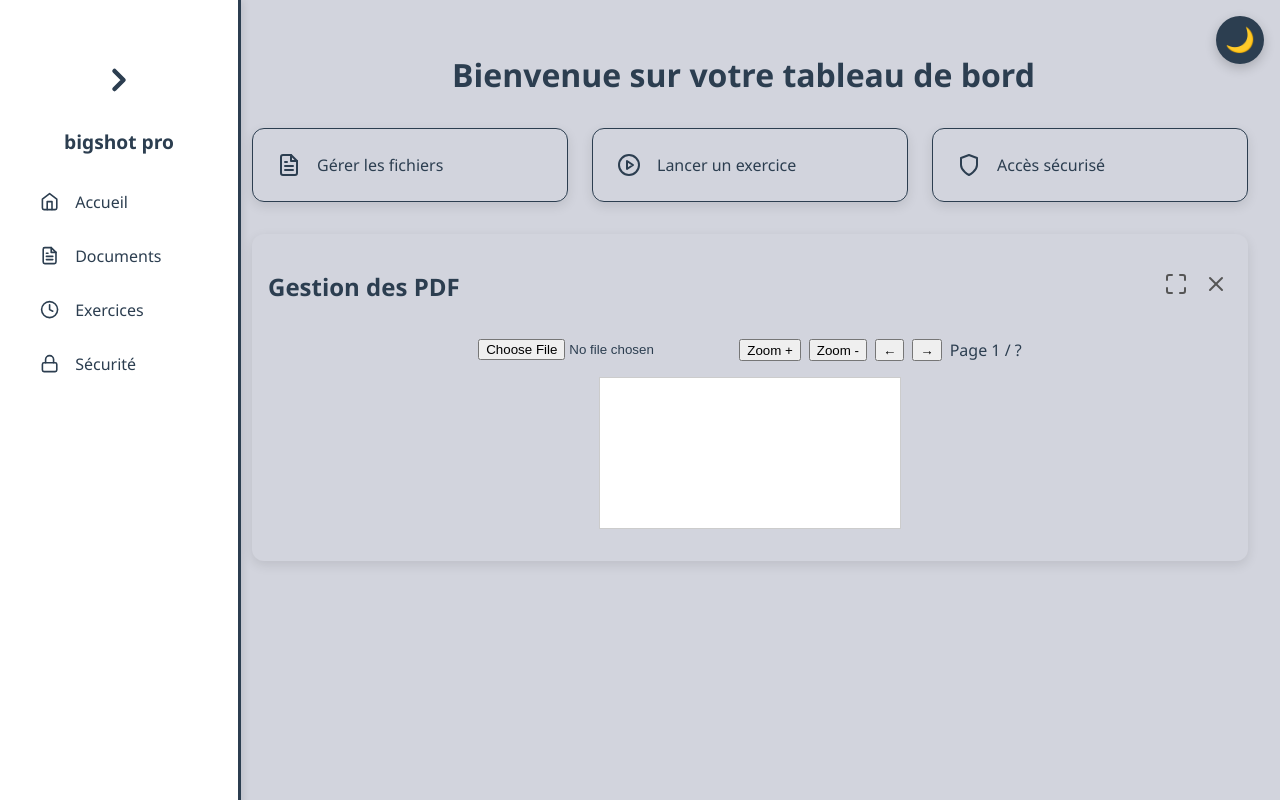
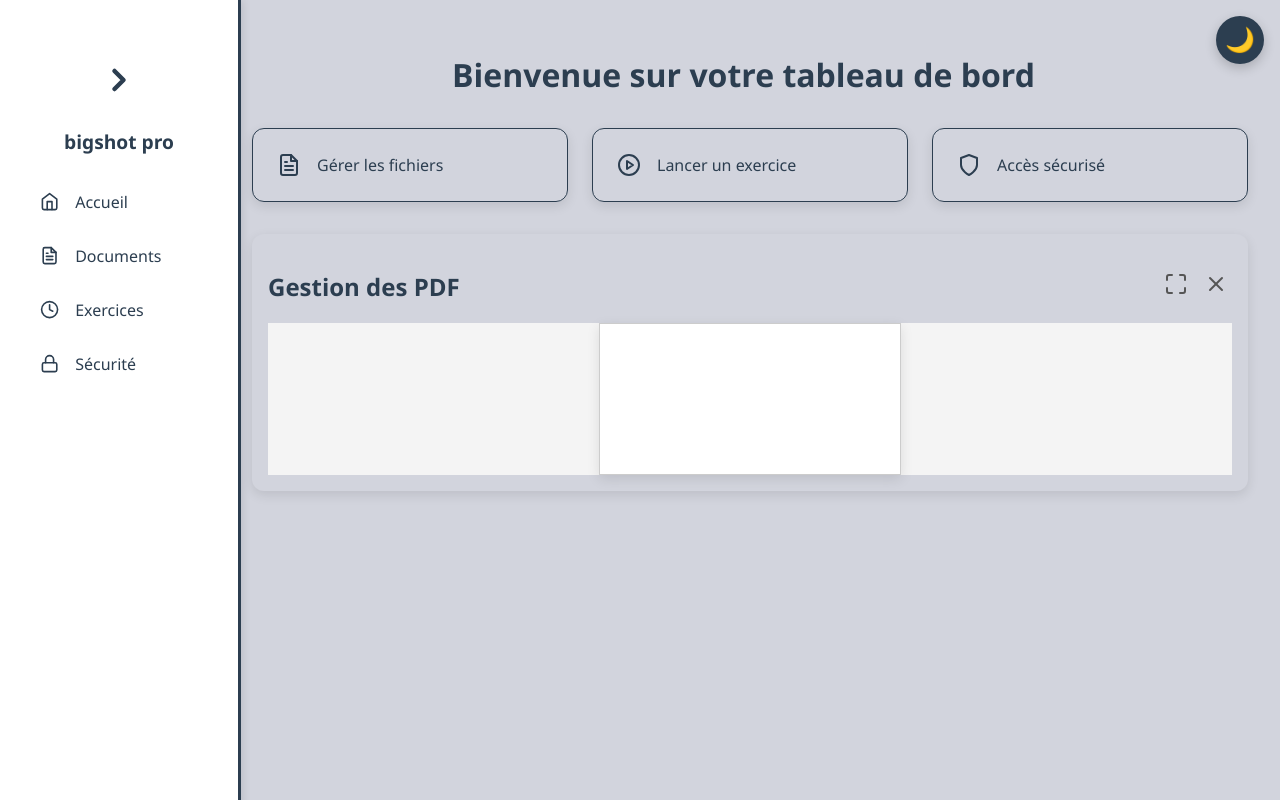
Before and after one commit to lord-rabbi/bigshot, a React (Vite) app: page / in a window 1280 px wide. Both pictures are taken after a click on the element "Gérer les fichiers". Built offline with nearby package versions, Linux system fonts and the light colour scheme.

Commit message:
amelioration style siderbar

```diff
--- a/public/index.html
+++ b/public/index.html
@@ -2,10 +2,7 @@
 <html lang="en">
   <head>
     <meta charset="UTF-8" />
-    <meta
-      http-equiv="Content-Security-Policy"
-      content="default-src 'self' http://localhost:5173; script-src 'self' 'unsafe-eval' http://localhost:5173; style-src 'self' 'unsafe-inline'; img-src 'self' data:;"
-    />
+
     <title>bigshot_pro</title>
   </head>
   <body>
--- a/src/components/PDFViewer.css
+++ b/src/components/PDFViewer.css
@@ -1,35 +1,114 @@
 .pdf-viewer {
+  position: relative;
+  display: flex;
+  flex-direction: row;
+  align-items: center;
+  justify-content: center;
+  height: 100%;
+  width: 100%;
+  background-color: #f4f4f4;
+  box-sizing: border-box;
+  transition: all 0.3s ease-in-out;
+}
+
+.pdf-viewer.expanded {
+  height: 100vh;
+  width: 100vw;
+  background-color: var(--bg);
+}
+
+canvas {
+  max-width: 90%;
+  max-height: 85vh;
+  border: 1px solid #ccc;
+  background-color: white;
+  box-shadow: 0 4px 12px rgba(0,0,0,0.1);
+  transition: all 0.3s ease-in-out;
+}
+
+.compact-controls {
+  position: fixed;
+  top: 100px;
+  left: 0;
+  height: 100vh;
+  width: 90px;
   display: flex;
   flex-direction: column;
   align-items: center;
   justify-content: flex-start;
-  height: 100%;
-  width: 100%;
-  padding: 1rem;
-  box-sizing: border-box;
-  transition: all 0.4s ease-in-out;
+  padding: 1rem 0.5rem;
+  color: #ffffff;
+  z-index: 1000;
+  gap: 1rem;
+  overflow-y: auto;
+  scrollbar-width: thin;
+  scrollbar-color: #888 transparent;
 }
 
-.pdf-viewer.expanded {
-  height: 100vh;
-  padding: 0;
+.compact-controls::-webkit-scrollbar {
+  width: 6px;
 }
 
-.controls {
-  display: flex;
-  flex-wrap: wrap;
-  gap: 0.5rem;
-  margin-bottom: 1rem;
-  justify-content: center;
+.compact-controls::-webkit-scrollbar-thumb {
+  background-color: #888;
+  border-radius: 4px;
 }
 
-canvas {
-  flex-grow: 1;
-  width: auto;
-  max-width: 100%;
-  height: auto;
-  max-height: calc(100vh - 140px);
-  border: 1px solid #ccc;
-  background-color: white;
-  transition: all 0.4s ease-in-out;
+.compact-controls input[type="file"] {
+  font-size: 0.7rem;
+  color: #ffffff;
+  background: none;
+  border: none;
+  text-align: center;
+  width: 100%;
+  cursor: pointer;
 }
+
+.compact-controls button {
+  width: 36px;
+  height: 36px;
+  border-radius: 50%;
+  border: none;
+  background-color: #3a3f5c;
+  color: #ffffff;
+  font-weight: bold;
+  font-size: 1rem;
+  cursor: pointer;
+  transition: background-color 0.2s ease, transform 0.2s ease;
+}
+
+.compact-controls button:hover {
+  background-color: #5c638a;
+  transform: scale(1.05);
+}
+
+.page-info {
+  font-size: 0.75rem;
+  color: #ccc;
+  margin-top: auto;
+  margin-bottom: 1rem;
+}
+
+.compact-controls input[type="file"] {
+  display: none; /* On cache le vrai input */
+}
+
+.import-label {
+  display: flex;
+  align-items: center;
+  justify-content: center;
+  width: 36px;
+  height: 36px;
+  border-radius: 50%;
+  background-color: #3a3f5c;
+  color: #ffffff;
+  font-size: 1.2rem;
+  font-weight: bold;
+  cursor: pointer;
+  transition: background-color 0.2s ease, transform 0.2s ease;
+}
+
+.import-label:hover {
+  background-color: #5c638a;
+  transform: scale(1.05);
+}
--- a/src/components/PDFViewer.tsx
+++ b/src/components/PDFViewer.tsx
@@ -10,51 +10,62 @@ interface PdfViewerProps {
 
 const PdfViewer: React.FC<PdfViewerProps> = ({ fullscreen }) => {
   const canvasRef = useRef<HTMLCanvasElement>(null);
-  const [pdf, setPdf] = useState<any>(null);
+  const [pdfDoc, setPdfDoc] = useState<any>(null);
   const [pageNumber, setPageNumber] = useState(1);
   const [scale, setScale] = useState(1.5);
 
-  const handleFileChange = async (e: React.ChangeEvent<HTMLInputElement>) => {
-    const file = e.target.files?.[0];
-    if (file) {
+  const loadPdf = async (file: File) => {
     const reader = new FileReader();
     reader.onload = async () => {
       const typedArray = new Uint8Array(reader.result as ArrayBuffer);
-        const loadedPdf = await pdfjsLib.getDocument(typedArray).promise;
-        setPdf(loadedPdf);
+      const doc = await pdfjsLib.getDocument(typedArray).promise;
+      setPdfDoc(doc);
       setPageNumber(1);
     };
     reader.readAsArrayBuffer(file);
-    }
   };
 
+  useEffect(() => {
     const renderPage = async () => {
-    if (pdf && canvasRef.current) {
-      const page = await pdf.getPage(pageNumber);
+      if (!pdfDoc || !canvasRef.current) return;
+
+      const page = await pdfDoc.getPage(pageNumber);
       const viewport = page.getViewport({ scale });
+
       const canvas = canvasRef.current;
       const context = canvas.getContext('2d');
       if (!context) return;
+
+      canvas.width = viewport.width;
       canvas.height = viewport.height;
-      canvas.width = viewport.width;
+      context.clearRect(0, 0, canvas.width, canvas.height);
+
       await page.render({ canvasContext: context, viewport }).promise;
-    }
     };
 
-  useEffect(() => {
     renderPage();
-  }, [pdf, pageNumber, scale]);
+  }, [pdfDoc, pageNumber, scale]);
 
   return (
     <div className={`pdf-viewer ${fullscreen ? 'expanded' : ''}`}>
-      <div className="controls">
-        <input type="file" accept="application/pdf" onChange={handleFileChange} />
-        <button onClick={() => setScale((s) => s + 0.2)}>Zoom +</button>
-        <button onClick={() => setScale((s) => Math.max(0.6, s - 0.2))}>Zoom -</button>
+      {fullscreen && (
+        <div className="compact-controls">
+          <label htmlFor="pdf-upload" className="import-label">📄</label>
+          <input
+            id="pdf-upload"
+            type="file"
+            accept="application/pdf"
+            onChange={(e) => {
+              if (e.target.files?.[0]) loadPdf(e.target.files[0]);
+            }}
+          />
+          <button onClick={() => setScale((s) => s + 0.2)}>+</button>
+          <button onClick={() => setScale((s) => Math.max(0.6, s - 0.2))}>−</button>
           <button onClick={() => setPageNumber((p) => Math.max(1, p - 1))}>←</button>
-        <button onClick={() => setPageNumber((p) => (pdf && p < pdf.numPages ? p + 1 : p))}>→</button>
-        <span>Page {pageNumber} / {pdf?.numPages || '?'}</span>
+          <button onClick={() => setPageNumber((p) => (pdfDoc && p < pdfDoc.numPages ? p + 1 : p))}>→</button>
+          <span className="page-info">{pageNumber} / {pdfDoc?.numPages || '?'}</span>
         </div>
+      )}
       <canvas ref={canvasRef} />
     </div>
   );
```
Lines whose indentation alone changed are shown as unchanged.
